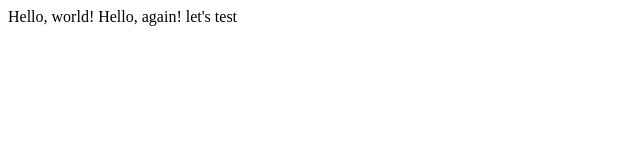
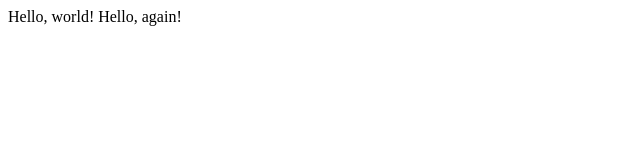
Before and after one commit to nafisulhuda/scratch_1, a plain HTML site: page hello.html in a window 1280 px wide. Shown: the full height of the page, 0-640 px from the left. Drawn offline with Linux system fonts and the light colour scheme.

Commit message:
Update hello.html

```diff
--- a/hello.html
+++ b/hello.html
@@ -7,6 +7,5 @@
   <body>
     Hello, world!
     Hello, again!
-    let's test
   </body>
 </html>
```
